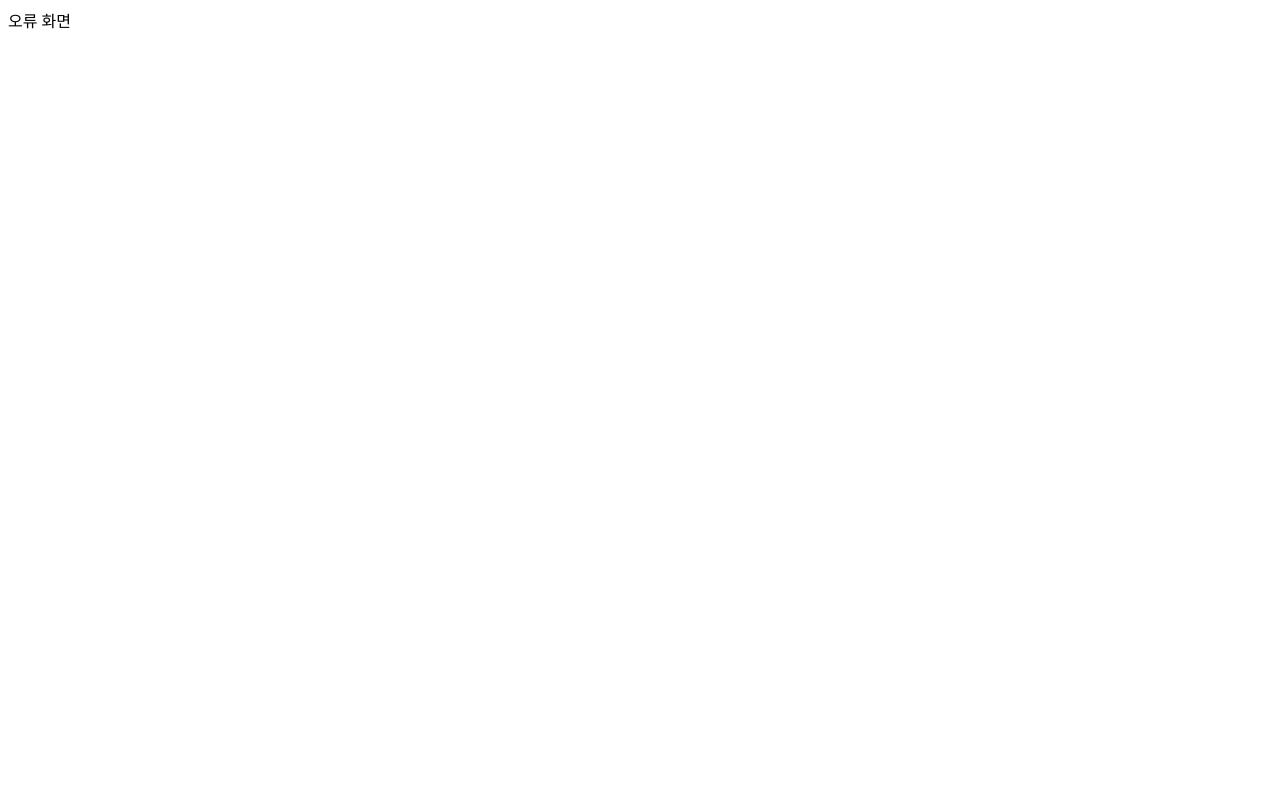
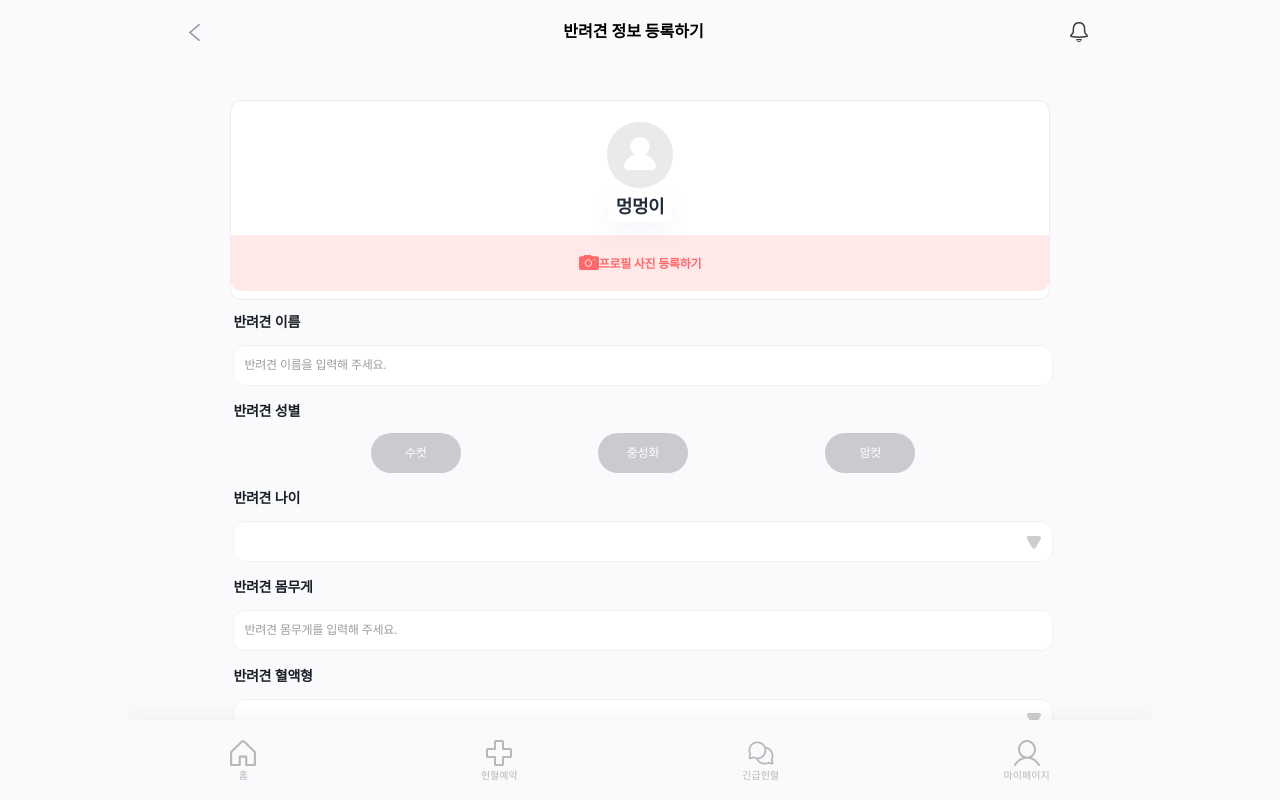
Before and after one commit to LikeLion-at-DGU/2024-hackathon-3-sharedog-frontend, a React (Vite) app: page /petedit in a window 1280 px wide. Before the commit this address had no page. Built offline with nearby package versions, Linux system fonts and the light colour scheme.

Commit message:
feat: PetInfo

```diff
--- a/src/components/myPageComponent/InputHolder.jsx
+++ b/src/components/myPageComponent/InputHolder.jsx
@@ -52,6 +52,7 @@ export const Holder = styled.input`
 
   &:focus {
     color: #000; /* 포커스 시 텍스트 색상 */
+    border-color: black; /* 포커스 시 보더 색상 */
   }
 
   &:-webkit-autofill {
--- a/src/pages/myPage/MyPageEdit.jsx
+++ b/src/pages/myPage/MyPageEdit.jsx
@@ -8,47 +8,56 @@ import {
   CompleteBtn,
   PictureImg,
   PictureMyPageSVG,
+  Editbtn,
+  BtnBox,
 } from "./Styled";
 import Header from "./header/Header";
 import InputHolder from "../../components/myPageComponent/InputHolder";
-import InputDropDown from "../../components/myPageComponent/InputDropDown";
-import Select from "../../components/myPageComponent/Select";
-import React from "react";
+import React, { useState } from "react";
 
 const MyPageEdit = () => {
+  const [nickname, setNickname] = useState("");
+  const [phone, setPhone] = useState("");
+
+  const isComplete = nickname !== "" && phone !== "";
+
   return (
     <>
       <Header title="프로필 수정" />
       <Wrapper>
         <MyInfo>
-          <PictureImg>
-            <PictureMyPageSVG />
-          </PictureImg>
+          <ProfileImg>
+            <ProfileMyPageSVG />
+          </ProfileImg>
           <InfoBox>황민영</InfoBox>
+          <Editbtn>
+            <PictureImg>
+              <PictureMyPageSVG />
+            </PictureImg>
+            프로필 사진 등록하기
+          </Editbtn>
         </MyInfo>
         <InPutBox>
           <InputHolder
+            title={"닉네임"}
+            inputtext={"닉네임을 입력해 주세요."}
+            value={nickname}
+            onChange={(e) => setNickname(e.target.value)}
+          />
+          <InputHolder
             title={"전화번호"}
             inputtext={"전화번호를 입력해 주세요."}
+            value={phone}
+            onChange={(e) => setPhone(e.target.value)}
           />
-          <InputHolder
-            title={"반려견 이름"}
-            inputtext={"반려견 이름을 입력해 주세요."}
-          />
-          <Select title={"반려견 성별"} $isSelected={true} />
-          <InputDropDown
-            title={"반려견 나이"}
-            inputtext={"반려견 나이를 선택해 주세요."}
-          />
-          <InputHolder
-            title={"반려견 몸무게"}
-            inputtext={"반려견 몸무게를 입력해 주세요."}
-          />
-          <InputDropDown
-            title={"반려견 혈액형"}
-            inputtext={"반려견 혈액형을 선택해 주세요."}
-          />
-          <CompleteBtn>완료</CompleteBtn>
+          <BtnBox>
+            <CompleteBtn
+              disabled={!isComplete}
+              data-active={isComplete ? "true" : undefined}
+            >
+              완료
+            </CompleteBtn>
+          </BtnBox>
         </InPutBox>
       </Wrapper>
     </>
--- a/src/pages/myPage/MyPageMain.jsx
+++ b/src/pages/myPage/MyPageMain.jsx
@@ -28,6 +28,10 @@ const MyPageMain = () => {
     navigate("/AccountManage"); // /mypageedit 경로로 이동
   };
 
+  const handlePetClick = () => {
+    navigate("/PetInfo"); // /PetEdit 경로로 이동
+  };
+
   return (
     <>
       <Header title="마이페이지" />
@@ -48,6 +52,12 @@ const MyPageMain = () => {
             <ItemDetail onClick={handleManageClick}>
               계정 관리
               <GoBtn onClick={handleManageClick}>
+                <GoMyPageSVG />
+              </GoBtn>
+            </ItemDetail>
+            <ItemDetail onClick={handlePetClick}>
+              반려견 정보
+              <GoBtn onClick={handlePetClick}>
                 <GoMyPageSVG />
               </GoBtn>
             </ItemDetail>
--- /dev/null
+++ b/src/pages/myPage/PetEdit.jsx
@@ -0,0 +1,73 @@
+import {
+  InfoBox,
+  MyInfo,
+  Wrapper,
+  ProfileImg,
+  ProfileMyPageSVG,
+  InPutBox,
+  CompleteBtn,
+  PictureImg,
+  PictureMyPageSVG,
+  Editbtn,
+} from "./Styled";
+import Header from "./header/Header";
+import InputHolder from "../../components/myPageComponent/InputHolder";
+import InputDropDown from "../../components/myPageComponent/InputDropDown";
+import Select from "../../components/myPageComponent/Select";
+import React, { useState } from "react";
+
+const PetEdit = () => {
+  // 선택된 성별을 상태로 관리
+  const [selectedGender, setSelectedGender] = useState("");
+
+  // 성별 변경 핸들러
+  const handleGenderChange = (newGender) => {
+    setSelectedGender(newGender);
+  };
+
+  return (
+    <>
+      <Header title="반려견 정보 등록하기" />
+      <Wrapper>
+        <MyInfo>
+          <ProfileImg>
+            <ProfileMyPageSVG />
+          </ProfileImg>
+          <InfoBox>멍멍이</InfoBox>
+          <Editbtn>
+            <PictureImg>
+              <PictureMyPageSVG />
+            </PictureImg>
+            프로필 사진 등록하기
+          </Editbtn>
+        </MyInfo>
+        <InPutBox>
+          <InputHolder
+            title={"반려견 이름"}
+            inputtext={"반려견 이름을 입력해 주세요."}
+          />
+          <Select
+            title={"반려견 성별"}
+            value={selectedGender}
+            onChange={handleGenderChange} // onChange 핸들러 추가
+          />
+          <InputDropDown
+            title={"반려견 나이"}
+            inputtext={"반려견 나이를 선택해 주세요."}
+          />
+          <InputHolder
+            title={"반려견 몸무게"}
+            inputtext={"반려견 몸무게를 입력해 주세요."}
+          />
+          <InputDropDown
+            title={"반려견 혈액형"}
+            inputtext={"반려견 혈액형을 선택해 주세요."}
+          />
+          <CompleteBtn>완료</CompleteBtn>
+        </InPutBox>
+      </Wrapper>
+    </>
+  );
+};
+
+export default PetEdit;
--- /dev/null
+++ b/src/pages/myPage/PetInfo.jsx
@@ -0,0 +1,44 @@
+import {
+  InfoBox,
+  MyInfo,
+  Wrapper,
+  ProfileImg,
+  ProfileMyPageSVG,
+  InPutBox,
+  CompleteBtn,
+  PictureImg,
+  PictureMyPageSVG,
+  Editbtn,
+  BtnBox,
+} from "./Styled";
+import Header from "./header/Header";
+import InputHolder from "../../components/myPageComponent/InputHolder";
+import React, { useState } from "react";
+
+const PetInfo = () => {
+  const handlePetEditClick = () => {
+    navigate("/MyPageEdit"); // /mypageedit 경로로 이동
+  };
+
+  return (
+    <>
+      <Header title="프로필 수정" />
+      <Wrapper>
+        <MyInfo>
+          <ProfileImg>
+            <ProfileMyPageSVG />
+          </ProfileImg>
+          <InfoBox>황민영</InfoBox>
+          <Editbtn>
+            <PictureImg>
+              <PictureMyPageSVG />
+            </PictureImg>
+            프로필 사진 등록하기
+          </Editbtn>
+        </MyInfo>
+      </Wrapper>
+    </>
+  );
+};
+
+export default PetInfo;
--- a/src/pages/myPage/Styled.jsx
+++ b/src/pages/myPage/Styled.jsx
@@ -1,14 +1,14 @@
 // Styled.js 파일에서
-import styled from "styled-components";
+import styled, { css } from "styled-components";
 import EditMyPageSVG from "../../assets/icons/editMyPage.svg?react"; // SVG 파일 가져오기
 import ProfileMyPageSVG from "../../assets/icons/profileMyPage.svg?react"; // SVG 파일 가져오기
 import PictureMyPageSVG from "../../assets/icons/pictureMyPage.svg?react"; // SVG 파일 가져오기
 import GoMyPageSVG from "../../assets/icons/goMyPage.svg?react"; // SVG 파일 가져오기
+import PetFootMyPageSVG from "../../assets/icons/petFootMyPage.svg?react"; // SVG 파일 가져오기
 
 // Wrapper: 전체 컨테이너 스타일
 export const Wrapper = styled.div`
   display: flex;
-  justify-content: flex-start; /* 요소들을 상단에 배치 */
   align-items: center; /* 수평 중앙 정렬 */
   flex-direction: column; /* 요소들을 수직 정렬 */
   width: 100%;
@@ -57,23 +57,22 @@ export const InfoBox = styled.div`
 
 // Editbtn: 프로필 수정 버튼 스타일
 export const Editbtn = styled.button`
+  width: 100%;
+  height: 7vh;
+  border-radius: 0px 0px 10px 10px;
+  border: none;
+  background: rgba(255, 105, 105, 0.15);
+  transform: translateY(23%);
+
   display: flex;
   align-items: center;
-  padding: 2px 4px;
-  justify-content: center; /* 버튼 내용 중앙 정렬 */
-  gap: 4px;
-  margin-top: 5px;
+  justify-content: center;
 
-  border-radius: 10px;
-  border-style: none;
-  background: var(--Grayscale-Gray100, #f6f7f8);
-
-  color: var(--Grayscale-Gray400, #8490a0);
-  font-family: Pretendard;
-  font-size: 10px;
-  font-style: normal;
-  font-weight: 600;
-  line-height: 100%; /* 10px */
+  color: var(--Red-Red04, #ff6969);
+  font-family: SUIT;
+  font-size: 12px;
+  font-weight: 700;
+  letter-spacing: -0.24px;
 `;
 
 export const ProfileImg = styled.div`
@@ -85,16 +84,14 @@ export const ProfileImg = styled.div`
 `;
 
 export const PictureImg = styled.div`
-  padding: 22px 22px;
-
-  border-radius: 32.047px;
-  border-style: none;
-  background: #eaeaec;
+  width: 20px;
+  height: 15px;
+  flex-shrink: 0;
 `;
 
 export const InfoList = styled.div`
   width: 80%;
-  height: 50vh;
+  height: 100vh;
   display: flex;
   flex-direction: column;
   gap: 10px;
@@ -167,31 +164,54 @@ export const GoBtn = styled.div`
 
 export const InPutBox = styled.div`
   width: 80%;
-  height: 50vh;
+  height: 30vh;
   display: flex;
+  justify-content: space-between;
   flex-direction: column;
   flex-shrink: 0;
   gap: 10px;
 `;
 
-export const CompleteBtn = styled.div`
+export const BtnBox = styled.div`
+  width: 80%;
+  height: 20vh;
+  display: flex;
+  justify-content: center;
+  align-items: center;
+  margin: auto;
+  flex-direction: column;
+  flex-shrink: 0;
+  gap: 10px;
+`;
+
+export const CompleteBtn = styled.button`
   display: flex;
   padding: 10px 47px;
   justify-content: center;
+  margin-top: 20px;
   align-items: center;
   gap: 10px;
   align-self: stretch;
 
   border-radius: 30px;
+  border: none;
   background: rgba(156, 156, 161, 0.5);
-
   color: #fff;
   font-family: SUIT;
   font-size: 16px;
-  font-style: normal;
   font-weight: 600;
   line-height: 140%; /* 22.4px */
+
+  &[data-active="true"] {
+    background-color: #ff6969;
+  }
 `;
 
 // EditMyPageSVG: SVG 아이콘 컴포넌트 내보내기
-export { EditMyPageSVG, ProfileMyPageSVG, GoMyPageSVG, PictureMyPageSVG };
+export {
+  EditMyPageSVG,
+  ProfileMyPageSVG,
+  GoMyPageSVG,
+  PictureMyPageSVG,
+  PetFootMyPageSVG,
+};
--- a/src/router.jsx
+++ b/src/router.jsx
@@ -8,6 +8,8 @@ import BloodPost from "./pages/bloodPostPage/BloodPost";
 import BloodReservation from "./pages/reservationPage/BloodReservation";
 import MyPageMain from "./pages/myPage/MyPageMain";
 import MyPageEdit from "./pages/myPage/MyPageEdit";
+import PetInfo from "./pages/myPage/PetInfo";
+import PetEdit from "./pages/myPage/PetEdit";
 import AccountManage from "./pages/myPage/AccountManage";
 import PostWrite from "./pages/postWritePage/PostWrite";
 import SignUp from "./pages/signupPage/SignUp";
@@ -28,6 +30,8 @@ const router = createBrowserRouter([
       { path: "/reservation", element: <BloodReservation /> }, // 헌열예약 화면
       { path: "/mypage", element: <MyPageMain /> }, // 마이페이지 화면
       { path: "/mypageedit", element: <MyPageEdit /> }, // 마이페이지 프로필 수정 화면
+      { path: "/petinfo", element: <PetInfo /> }, // 반려견 프로필 수정 화면
+      { path: "/petedit", element: <PetEdit /> }, // 반려견 프로필 수정 화면
       { path: "/accountmanage", element: <AccountManage /> }, // 마이페이지 계정 관리 화면
       { path: "/postwrite", element: <PostWrite /> }, // 긴급헌혈에서 글쓰기 화면
       { path: "/signup", element: <SignUp /> }, //회원가입 화면
```
Also changed, not shown: src/assets/icons/petFootMyPage.svg (added), src/assets/icons/pictureMyPage.svg.
